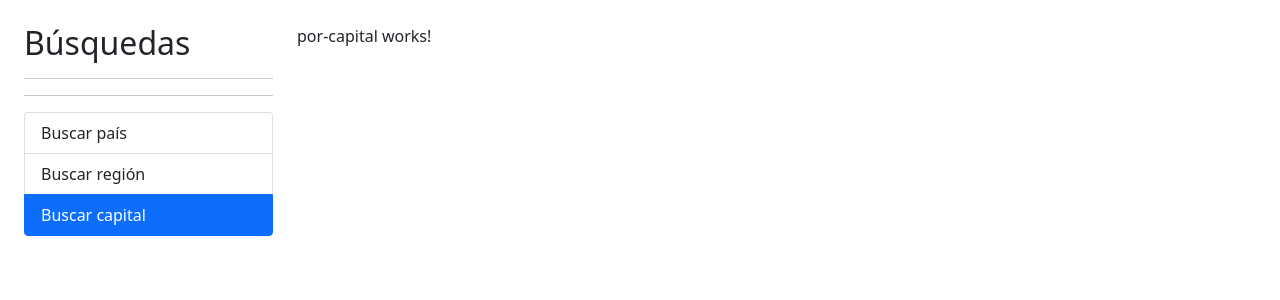
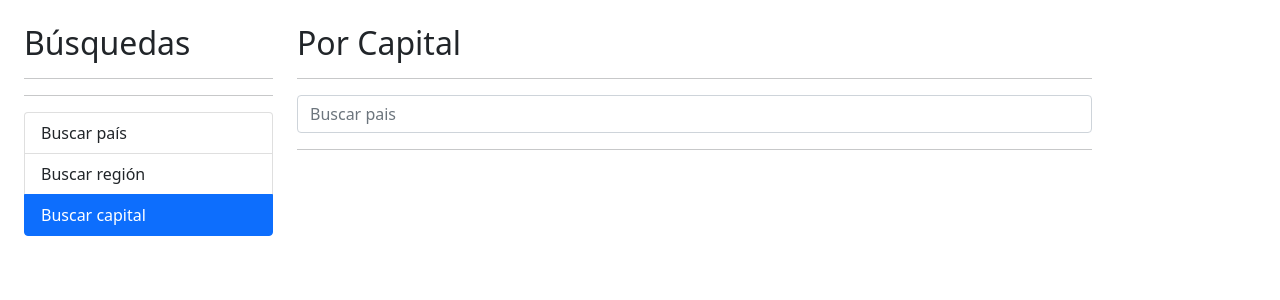
Before and after one commit to diegomolina83/PaisesApp, an Angular app: page /capital in a window 1280 px wide. Shown: the top 300 px of the page. Built offline with nearby package versions, Linux system fonts and the light colour scheme.

Commit message:
DebounceTime and capital

```diff
--- a/src/app/pais/components/pais-input/pais-input.component.html
+++ b/src/app/pais/components/pais-input/pais-input.component.html
@@ -1,3 +1,4 @@
 <form (ngSubmit)="buscar()" autocomplete="off">
-    <input type="text" name="termino" placeholder="Buscar pais" [(ngModel)]="termino" class="form-control">
+    <input type="text" name="termino" placeholder="Buscar pais" [(ngModel)]="termino" class="form-control"
+        (input)="teclaPresionada( )">
 </form>
--- a/src/app/pais/components/pais-input/pais-input.component.ts
+++ b/src/app/pais/components/pais-input/pais-input.component.ts
@@ -1,4 +1,6 @@
-import { Component, Output, EventEmitter } from '@angular/core';
+import { Component, Output, EventEmitter, OnInit } from '@angular/core';
+import { Subject } from 'rxjs';
+import { debounceTime } from 'rxjs/operators';
 
 
 @Component({
@@ -7,15 +9,32 @@ import { Component, Output, EventEmitter } from '@angular/core';
   styles: [
   ]
 })
-export class PaisInputComponent {
+export class PaisInputComponent implements OnInit {
 
   @Output() onEnter: EventEmitter<string> = new EventEmitter();
+  @Output() onDebounce: EventEmitter<string> = new EventEmitter();
+
+  debouncer: Subject<string> = new Subject();
 
   termino: string = "";
+
+  ngOnInit() {
+    this.debouncer
+      .pipe(debounceTime(300))
+      .subscribe(valor => {
+        this.onDebounce.emit(valor);
+      })
+  }
+
 
   buscar() {
 
     this.onEnter.emit(this.termino);
 
   }
+
+  teclaPresionada() {
+    this.debouncer.next(this.termino);
+
+  }
 }
--- a/src/app/pais/pages/por-capital/por-capital.component.html
+++ b/src/app/pais/pages/por-capital/por-capital.component.html
@@ -1 +1,21 @@
-<p>por-capital works!</p>
+<h2>Por Capital</h2>
+<hr>
+
+
+<div class="row">
+    <div class="col">
+        <app-pais-input (onEnter)="buscar($event)" (onDebounce)="sugerencias( $event )"></app-pais-input>
+    </div>
+</div>
+
+<hr>
+
+<div *ngIf="hayError" class="alert alert-danger">
+    No se encontró nada con el término <b>{{termino}}</b>
+</div>
+
+<div *ngIf="capital.length>0" class="row">
+    <div class="col">
+        <app-pais-tabla [paises]="capital"></app-pais-tabla>
+    </div>
+</div>
--- a/src/app/pais/pages/por-capital/por-capital.component.ts
+++ b/src/app/pais/pages/por-capital/por-capital.component.ts
@@ -1,4 +1,5 @@
-import { Component, OnInit } from '@angular/core';
+import { Component } from '@angular/core';
+import { CapitalService } from '../../services/capital.service';
 
 @Component({
   selector: 'app-por-capital',
@@ -6,11 +7,33 @@ import { Component, OnInit } from '@angular/core';
   styles: [
   ]
 })
-export class PorCapitalComponent implements OnInit {
+export class PorCapitalComponent {
 
-  constructor() { }
+  termino: string = "";
+  hayError: boolean = false;
+  capital: any[] = [];
 
-  ngOnInit(): void {
+  constructor(private capitalService: CapitalService) { }
+
+
+  buscar(termino: string) {
+    this.hayError = false;
+    this.termino = termino;
+
+    this.capitalService.buscarCapital(termino)
+      .subscribe((capital) => {
+        console.log(capital);
+        this.capital = capital;
+      }, (err) => {
+        this.hayError = true;
+        this.capital = [];
+      });
+
+  }
+
+  sugerencias(termino: string) {
+    this.hayError = false;
+
   }
 
 }
--- a/src/app/pais/pages/por-pais/por-pais.component.html
+++ b/src/app/pais/pages/por-pais/por-pais.component.html
@@ -4,7 +4,7 @@
 
 <div class="row">
     <div class="col">
-        <app-pais-input (onEnter)="buscar($event)"></app-pais-input>
+        <app-pais-input (onEnter)="buscar($event)" (onDebounce)="sugerencias( $event )"></app-pais-input>
     </div>
 </div>
 
--- a/src/app/pais/pages/por-pais/por-pais.component.ts
+++ b/src/app/pais/pages/por-pais/por-pais.component.ts
@@ -32,4 +32,9 @@ export class PorPaisComponent {
 
   }
 
+  sugerencias(termino: string) {
+    this.hayError = false;
+
+  }
+
 }
--- /dev/null
+++ b/src/app/pais/services/capital.service.ts
@@ -0,0 +1,20 @@
+import { HttpClient } from '@angular/common/http';
+import { Injectable } from '@angular/core';
+import { Observable } from 'rxjs';
+
+@Injectable({
+  providedIn: 'root'
+})
+export class CapitalService {
+
+  private apiUrl: string = "https://restcountries.eu/rest/v2";
+
+
+  constructor(private http: HttpClient) { }
+
+  buscarCapital(termino: string): Observable<any> {
+    const url = `${this.apiUrl}/capital/${termino}`;
+
+    return this.http.get<any[]>(url);
+  }
+}
```
